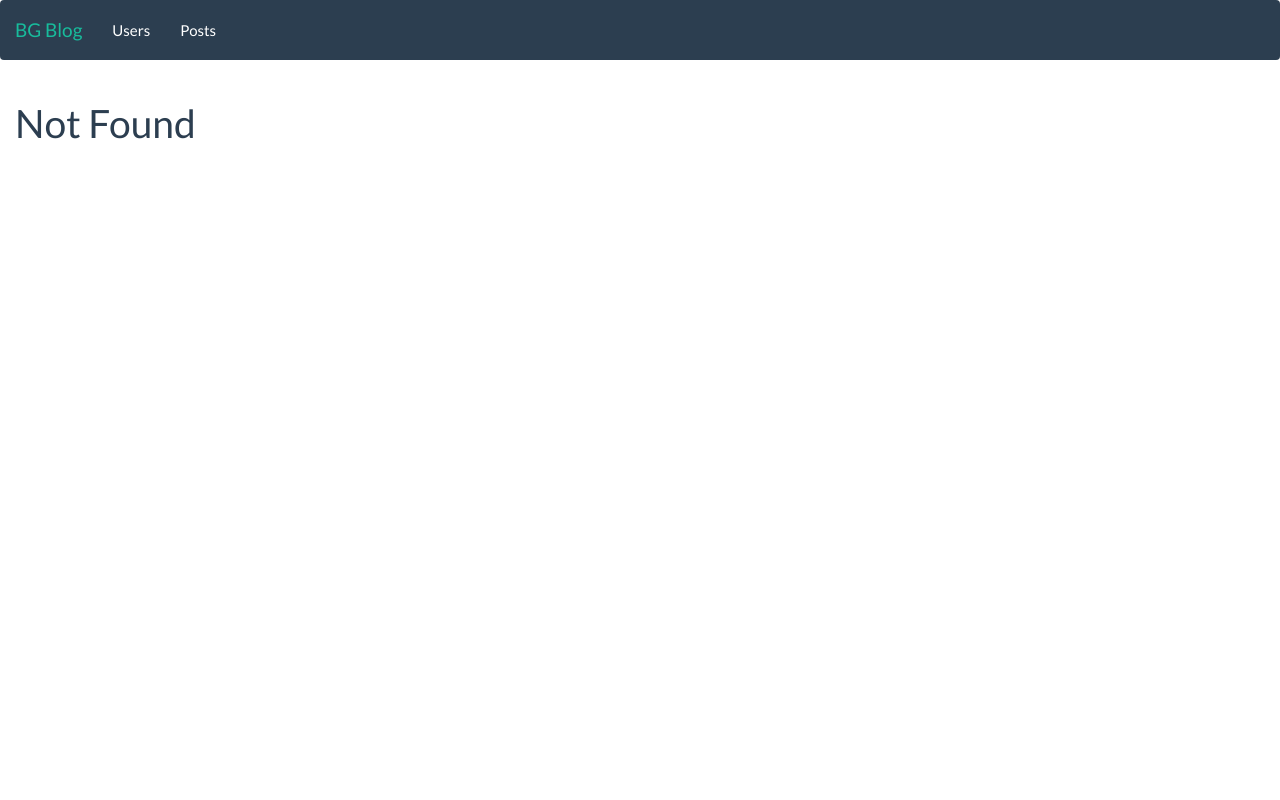
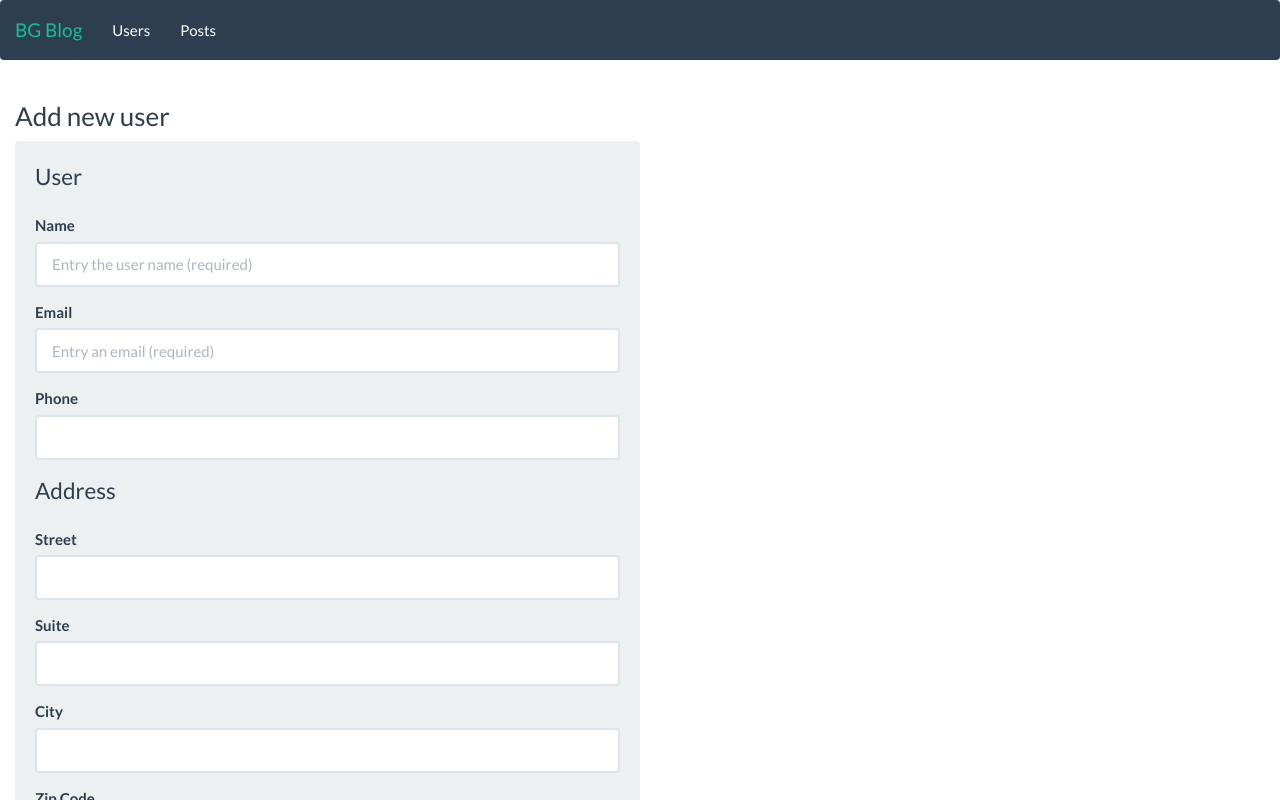
Before and after one commit to gusjabar/angularCRUD, an Angular app: page /edit/1 in a window 1280 px wide. Before the commit this address had no page. Shown: the top 800 px of the page. Built offline with nearby package versions, Linux system fonts and the light colour scheme; no server answers.

Commit message:
added edit user

```diff
--- a/src/app/users/user-form.component.ts
+++ b/src/app/users/user-form.component.ts
@@ -1,61 +1,95 @@
-import { Component, Inject }                    from '@angular/core';
-import { Router}                                from '@angular/router';
-import { FormGroup, FormBuilder, Validators }   from '@angular/forms';
+import { Component, Inject, OnInit } from '@angular/core';
+import { Router, ActivatedRoute } from '@angular/router';
+import { FormGroup, FormBuilder, Validators } from '@angular/forms';
 
-import { EmailValidator }                       from './email.validator';
+import { EmailValidator } from './email.validator';
 
-import * as Rx                                  from 'rxjs/Rx';
+import * as Rx from 'rxjs/Rx';
 import 'rxjs/add/operator/map';
 
-import { UserServices }                         from './users.services';
+import { UserServices } from './users.services';
 
-import { User }                                 from './user';
+import { User } from './user';
 
 @Component({
     templateUrl: 'user-form.template.html'
 
 })
-export class UserFormComponent {
+export class UserFormComponent implements OnInit {
 
+    title = "Add new user";
     form: FormGroup;
+    private _fb: FormBuilder;
     private _user: User;
     private _services: UserServices;
     private _saveResponse;
     private _router: Router;
+    private _route: ActivatedRoute;
 
     constructor(fb: FormBuilder
         , services: UserServices
-        , router: Router) {
+        , router: Router
+        , route: ActivatedRoute) {
+        this._fb = fb;
+        this._router = router;
+        this._services = services;
+        this._route = route;
+    }
 
-        this.form = fb.group({
+    ngOnInit() {
+
+         this._route.params.subscribe(
+            params => {
+                this._services
+                    .getUserId(+params['id'])
+                    .subscribe(
+                    (user: User) => {
+                        this.title = "Edit user " + user.name;
+                        this.form.patchValue({
+                            userName: user.name,
+                            email: user.email,
+                            phone: user.phone,
+                            address: {
+                                street: user.address.street,
+                                suite: user.address.suite,
+                                city: user.address.city,
+                                zipcode: user.address.zipcode
+                            }
+                        })
+                        console.log("edit", user)
+                    }
+                    );
+            }
+        );
+
+
+        this.form = this._fb.group({
             userName: ['', Validators.required],
             email: ['', Validators.compose([
                 Validators.required,
                 EmailValidator.Format
             ])],
-            address: fb.group({
+            phone: [''],
+            address: this._fb.group({
                 street: [''],
                 suite: [''],
                 city: [''],
                 zipcode: ['']
             })
         });
-        this._router = router;
-        this._services = services;
     }
+
     onSubmit() {
         this._user = this.form.value;
-        console.log("user will be save",this._user);
+        console.log("user will be save", this._user);
         this._services
             .saveUser(this._user)
-            .subscribe(s =>
-                        {
-                            this._saveResponse = s;
-                            console.log("Save", this._saveResponse);
-                            this.form.markAsPristine();
-                            //this.form.reset();
-                            this._router.navigate(['users'])
-                        });
+            .subscribe(s => {
+                this._saveResponse = s;
+                console.log("Save", this._saveResponse);
+                this.form.markAsPristine();
+                this._router.navigate(['users'])
+            });
 
     }
 
--- a/src/app/users/user-form.template.html
+++ b/src/app/users/user-form.template.html
@@ -1,4 +1,4 @@
-<h3>Add new user</h3>
+<h3>{{title}}</h3>
 <div class="col-md-6 col-lg-6 well">
     <form [formGroup]="form" (ngSubmit)="onSubmit()">
         <fieldset>
@@ -8,21 +8,31 @@
                         'has-success': (form.controls.userName.touched
                                     && !form.controls.userName.errors)}">
                 <label for="userName" class="control-label">Name</label>
-                <input type="text" class="form-control" id="userName" placeholder="Entry the user name (required)" formControlName="userName">
-                <div class="alert alert-danger" [hidden]="!(form.controls.userName.touched
+                <input type="text" class="form-control"
+                    id="userName"
+                    placeholder="Entry the user name (required)"
+                    formControlName="userName">
+                <div class="alert alert-danger"
+                    [hidden]="!(form.controls.userName.touched
                          && form.controls.userName.errors)">
                     <p [hidden]="!form.controls.userName.errors?.required">
                         User name is required
                     </p>
                 </div>
             </div>
-            <div class="form-group" [ngClass]="{'has-error': (form.controls.email.touched
+            <div class="form-group"
+                [ngClass]="{'has-error': (form.controls.email.touched
                                     && form.controls.email.errors),
                         'has-success': (form.controls.email.touched
                                     && !form.controls.email.errors)}">
-                <label for="email" class="control-label">Email</label>
-                <input type="text" class="form-control" id="email" placeholder="Entry an email (required)" formControlName="email">
-                <div class="alert alert-danger" [hidden]="!(form.controls.email.touched
+                <label for="email"
+                    class="control-label">Email</label>
+                <input type="text"
+                    class="form-control" id="email"
+                    placeholder="Entry an email (required)"
+                    formControlName="email">
+                <div class="alert alert-danger"
+                    [hidden]="!(form.controls.email.touched
                          && form.controls.email.errors)">
                     <p [hidden]="!form.controls.email.errors?.invalid">
                         Should be a valid email
@@ -33,27 +43,32 @@
                 </div>
             </div>
             <div class="form-group">
-                <label for="phone" class="control-label">Phone</label>
-                <input type="text" class="form-control" id="phone">
+                <label for="phone"
+                    class="control-label">Phone
+                </label>
+                <input type="text"
+                    class="form-control"
+                    id="phone"
+                    formControlName="phone">
             </div>
         </fieldset>
-        <fieldset>
+        <fieldset formGroupName="address">
             <legend>Address</legend>
             <div class="form-group">
                 <label for="street" class="control-label">Street</label>
-                <input type="text" class="form-control" id="street">
+                <input type="text" class="form-control" id="street" formControlName="street">
             </div>
             <div class="form-group">
                 <label for="suite" class="control-label">Suite</label>
-                <input type="text" class="form-control" id="suite">
+                <input type="text" class="form-control" id="suite" formControlName="suite">
             </div>
             <div class="form-group">
                 <label for="city" class="control-label">City</label>
-                <input type="text" class="form-control" id="city">
+                <input type="text" class="form-control" id="city" name="user.address.city" formControlName="city">
             </div>
             <div class="form-group">
                 <label for="zipcode" class="control-label">Zip Code</label>
-                <input type="text" class="form-control" id="zipcode">
+                <input type="text" class="form-control" id="zipcode" formControlName="zipcode">
             </div>
         </fieldset>
         <button class="btn btn-primary" type="submit" [disabled]="!form.valid">
--- a/src/app/users/user.routing.ts
+++ b/src/app/users/user.routing.ts
@@ -12,5 +12,11 @@ export const usersRouting = RouterModule.forChild([
         component: UserFormComponent,
         canDeactivate: [PreventUnsavedChangesGuardServices]
     },
+    {
+        path: 'edit/:id',
+        component: UserFormComponent,
+        canDeactivate: [PreventUnsavedChangesGuardServices]
+    }
+
 
 ])
--- a/src/app/users/users.component.ts
+++ b/src/app/users/users.component.ts
@@ -2,9 +2,11 @@ import { Component, Inject, OnInit }    from '@angular/core';
 import { UserServices }                 from './users.services';
 import { User }                         from './user';
 
+
 @Component({
     selector: 'users',
-    templateUrl: 'users.template.html'
+    templateUrl: 'users.template.html',
+
 })
 export class UsersComponent implements OnInit {
     _servicesUser: UserServices
--- a/src/app/users/users.services.ts
+++ b/src/app/users/users.services.ts
@@ -23,4 +23,12 @@ export class UserServices {
             .map(res => res.json());
 
     }
+    getUserId(id:number):Rx.Observable<User>{
+        if(id > 0){
+            var url = this._urlBase + 'users/' + id;
+            return this._http.get(url)
+                             .map(res=>res.json());
+        }
+    }
+
 }
--- a/src/app/users/users.template.html
+++ b/src/app/users/users.template.html
@@ -13,7 +13,7 @@
         <tr *ngFor="let user of users">
             <td>{{user.name}}</td>
             <td>{{user.email}}</td>
-            <td><i class="glyphicon glyphicon-pencil"></i></td>
+            <td><a href="edit/{{user.id}}" ><i class="glyphicon glyphicon-pencil"></i></a></td>
             <td><i class="glyphicon glyphicon-remove"></i></td>
         </tr>
     </tbody>
```
Also changed, not shown: src/app/users/user.ts (+6 -1 lines).
